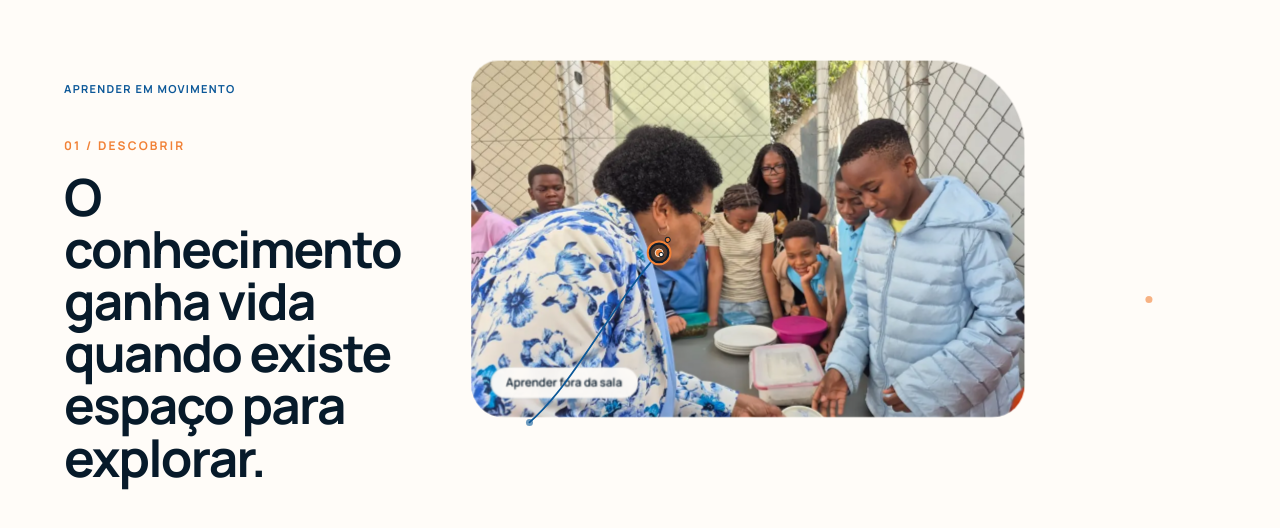
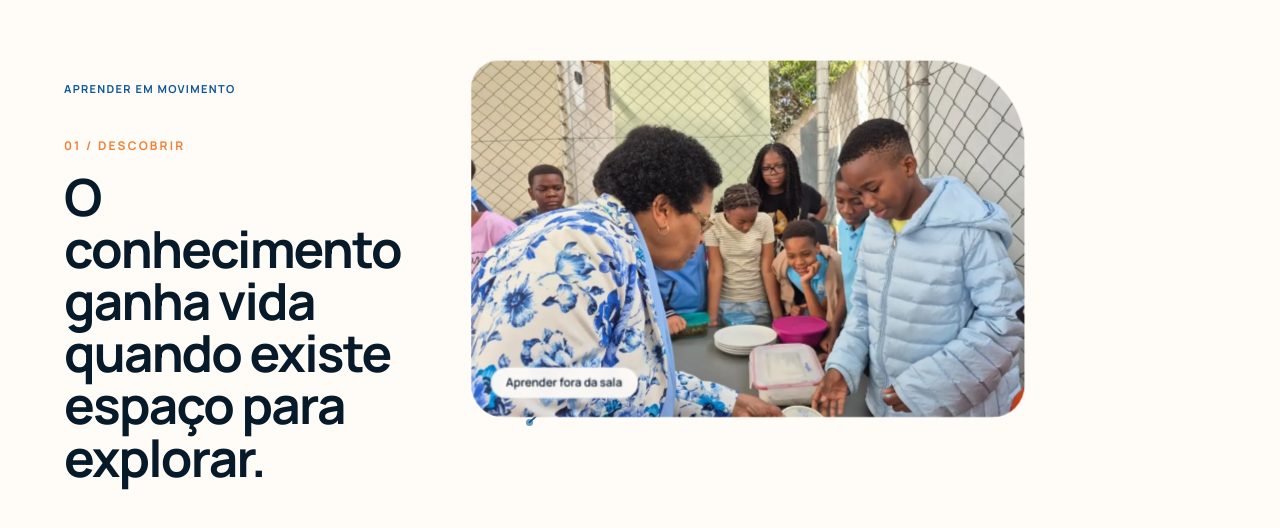
Before and after one commit to rightware-corporations/educore-colegio_universo_dos_sonhos, a React (Vite) app in the folder frontend/: page / in a window 1280 px wide. Shown: the part 3798-4326 px from the top of the page. Built offline with nearby package versions, Linux system fonts and the light colour scheme.

Commit message:
fix(colus): refine desktop Aprender ring hierarchy and placement without modifying media or copy

```diff
--- a/frontend/src/components/landing/AprenderSection.tsx
+++ b/frontend/src/components/landing/AprenderSection.tsx
@@ -134,7 +134,7 @@ export function AprenderSection() {
               <svg
                 viewBox="0 0 800 620"
                 aria-hidden="true"
-                className="pointer-events-none absolute inset-0 z-10 h-full w-full overflow-visible"
+                className="pointer-events-none absolute inset-0 z-0 h-full w-full overflow-visible"
               >
                 <motion.path
                   ref={trailPathRef}
@@ -148,7 +148,7 @@ export function AprenderSection() {
                   }}
                 />
                 <circle cx="48" cy="470" r="4" fill="#0C5898" opacity=".6" />
-                <circle cx="754" cy="330" r="4" fill="#F18136" opacity=".6" />
+
                 <motion.g style={reduceMotion ? { x: 754, y: 330 } : { x: trailX, y: trailY }}>
                   <DesktopOrbitNode progress={scrollYProgress} tone="orange" size={13} />
                 </motion.g>
```
